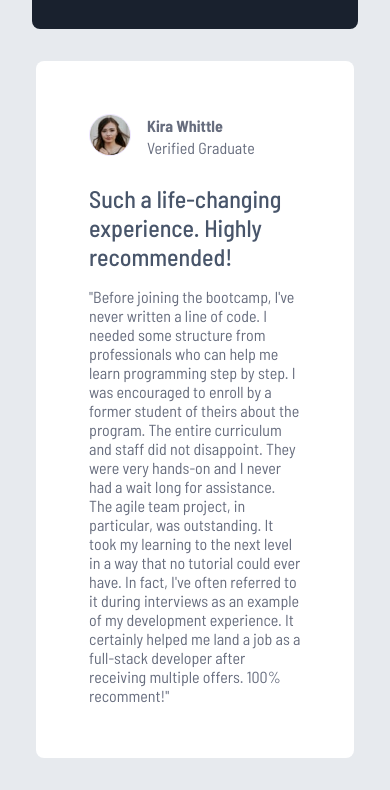
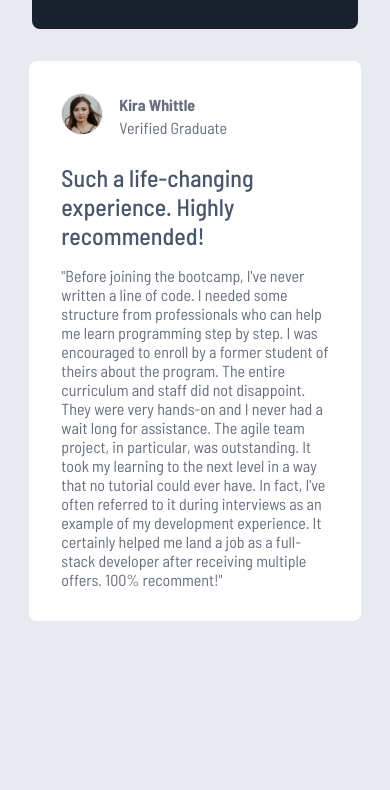
Before and after one commit to Sage-25/TESTIMONIAL-GRID, a plain HTML site: page index.html in a window 390 px wide. Shown: the part 1724-2514 px from the top of the page. After the commit the page ends 2377 px from the top, so only its background shows below. Drawn offline with Linux system fonts and the light colour scheme.

Commit message:
final commit for this project

```diff
--- a/css-files/media-query.css
+++ b/css-files/media-query.css
@@ -27,21 +27,17 @@
 
 @media (min-width: 140px) and (max-width: 1430px) {
   .right-container{
-    width: 90%;
-  }
-}
-
-@media (min-width: 140px) and (max-width: 920px) {
-  .right-container{
-    width: 80%;
+    width: 95%;
+    padding: 2rem;
   }
 }
 
 @media (min-width: 140px) and (max-width: 500px) {
   .right-container{
-    width: 65%;
+    width: 82%;
   }
 }
+
 
 @media (min-width: 140px) and (max-width: 1430px) {
   .container-one {
```
